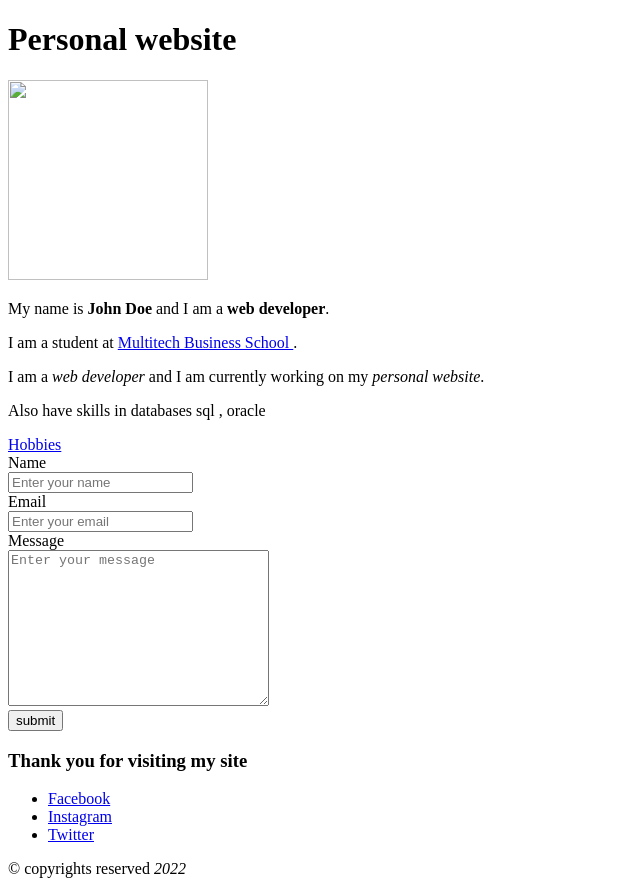
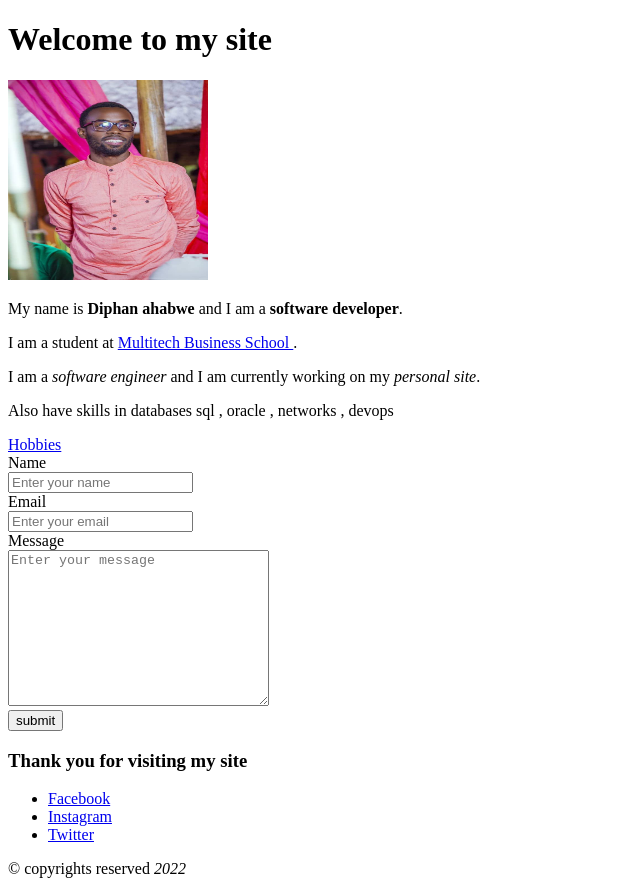
Before and after one commit to ritsak/coursework, a plain HTML site: page index.html in a window 1280 px wide. Shown: the whole page, without its empty margins (0-640 px from the left). Drawn offline with Linux system fonts and the light colour scheme.

Commit message:
add imgs

```diff
--- a/index.html
+++ b/index.html
@@ -8,31 +8,31 @@
 			name="viewport"
 			content="width=device-width, initial-scale=1.0"
 		/>
-		<title>Personal website</title>
+		<title>diphan</title>
 	</head>
 	<body>
 		<div>
-			<h1>Personal website</h1>
+			<h1>Welcome to my site </h1>
 		</div>
 		<div>
-			<img src="" alt="" width="200" height="200" />
+			<img src="./images/d.jpg" alt="" width="200" height="200" />
 		</div>
 		<div>
 			<p>
-				My name is <strong>John Doe</strong> and I am a
-				<strong>web developer</strong>.
+				My name is <strong>Diphan ahabwe</strong> and I am a
+				<strong>software  developer</strong>.
 			</p>
 			<p>
 				I am a student at
-				<a href="https://www.hogeschoolrotterdam.nl/"
+				<a href="http://multitech.ac.ug/"
 					>Multitech Business School </a
 				>.
 			</p>
 			<p>
-				I am a <em>web developer</em> and I am currently
-				working on my <em>personal website</em>.
+				I am a <em>software engineer </em> and I am currently
+				working on my <em>personal site</em>.
 			</p>
-			<p>Also have skills in databases sql , oracle</p>
+			<p>Also have skills in databases sql , oracle , networks , devops </p>
 			<a href="hobbies.html">Hobbies</a>
 		</div>
         <div>
```
Also changed, not shown: hobbies.html (+6 -6 lines), images/c.jpeg (added), images/d.jpg (added), images/f.jpeg (added), images/r.png (added).
